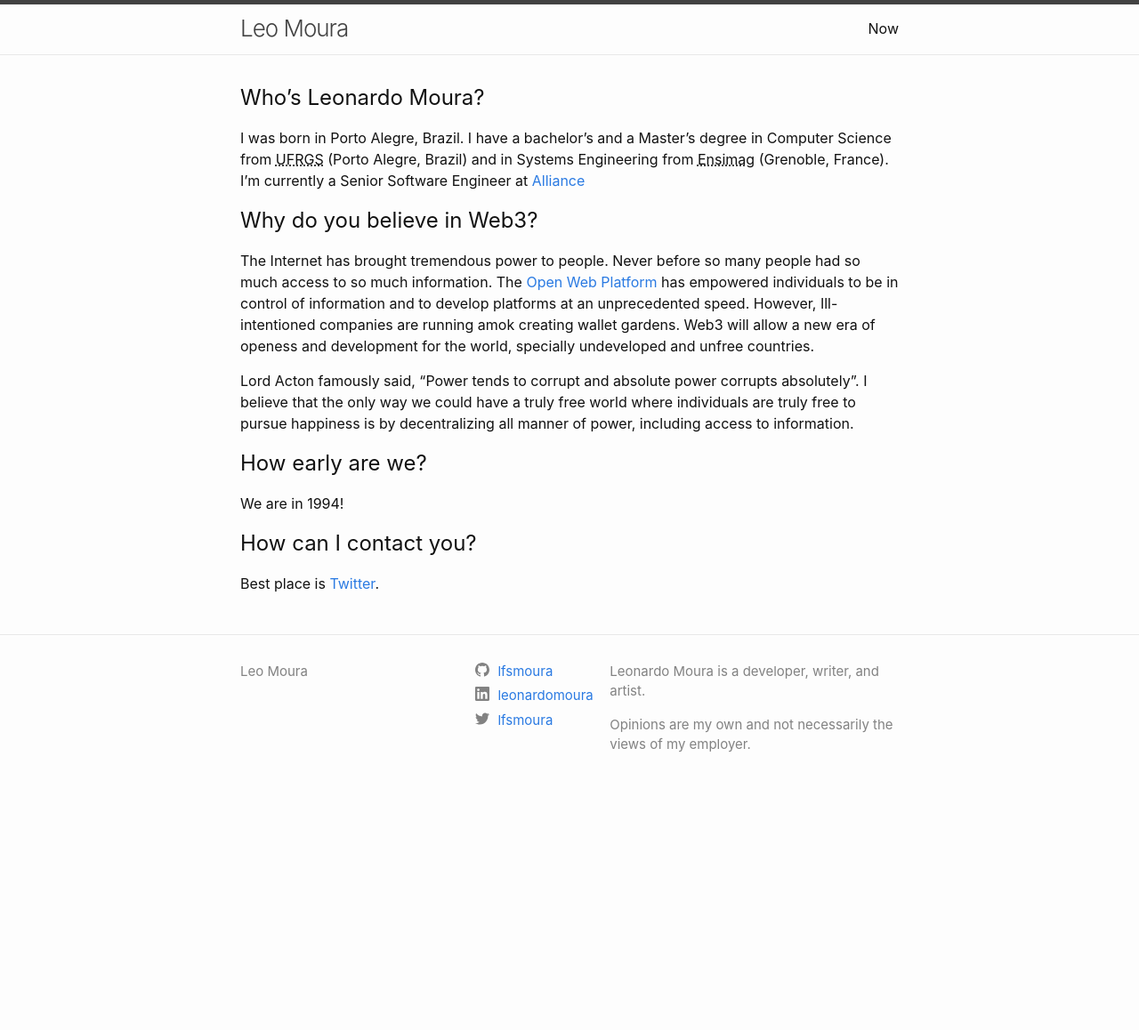
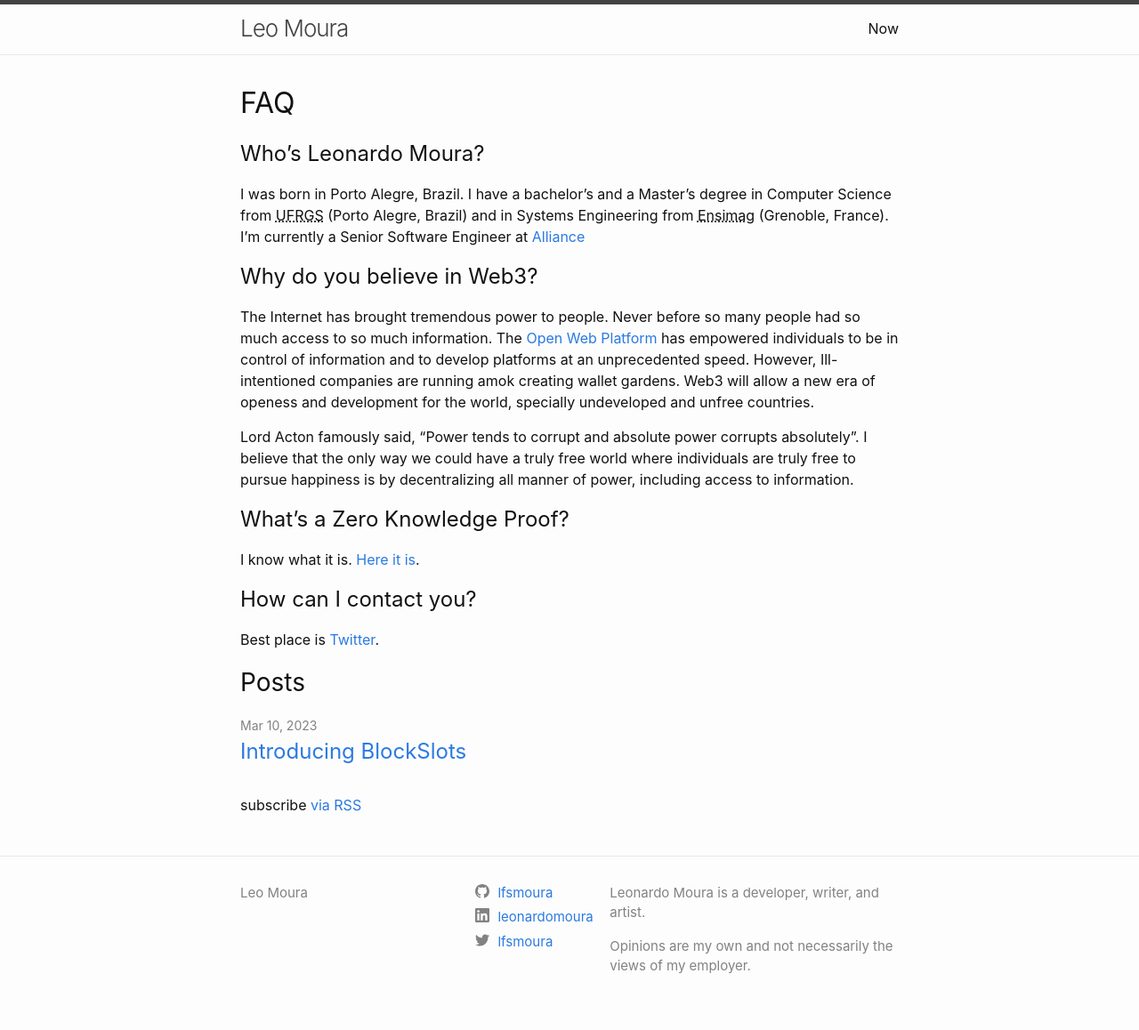
Before and after one commit to lfsmoura/lfsmoura.github.io, a Jekyll site: the page built from index.markdown, in a window 1280 px wide. Shown: the whole page at 89% size. Built offline with Jekyll 4.4.1, drawn with Linux system fonts in a browser that asks for light colours; before the commit the page ends 909 px from its top, so only the background shows below that.

Commit message:
Blockslots

```diff
--- a/_includes/head.html
+++ b/_includes/head.html
@@ -4,7 +4,7 @@
     <meta name="viewport" content="width=device-width, initial-scale=1">
     {%- seo -%}
     <link rel="stylesheet" href="{{ "/assets/main.css" | relative_url }}">
-    <link rel="shortcut icon" type="image/png" href="favicon.png">
+    <link rel="shortcut icon" type="image/png" href="/favicon.png">
     {%- feed_meta -%}
     {%- if jekyll.environment == 'production' and site.google_analytics -%}
       {%- include google-analytics.html -%}
--- a/index.markdown
+++ b/index.markdown
@@ -1,21 +1,24 @@
 ---
-# Feel free to add content and custom Front Matter to this file.
-# To modify the layout, see https://jekyllrb.com/docs/themes/#overriding-theme-defaults
-
 layout: home
 ---
 
+# FAQ
+
 ## Who's Leonardo Moura?
+
 I was born in Porto Alegre, Brazil. I have a bachelor's and a Master's degree in Computer Science from <abbr title="Universidade Federal do Rio Grande do Sul">UFRGS</abbr> (Porto Alegre, Brazil) and in Systems Engineering from <abbr title="École nationale supérieure d'informatique et de mathématiques appliquées de Grenoble">Ensimag</abbr> (Grenoble, France).
 I'm currently a Senior Software Engineer at [Alliance](https://alliance.xyz/)
 
 ## Why do you believe in Web3?
+
 The Internet has brought tremendous power to people. Never before so many people had so much access to so much information. The [Open Web Platform](https://www.w3.org/wiki/Open_Web_Platform) has empowered individuals to be in control of information and to develop platforms at an unprecedented speed. However, Ill-intentioned companies are running amok creating wallet gardens. Web3 will allow a new era of openess and development for the world, specially undeveloped and unfree countries.
 
 Lord Acton famously said, “Power tends to corrupt and absolute power corrupts absolutely”. I believe that the only way we could have a truly free world where individuals are truly free to pursue happiness is by decentralizing all manner of power, including access to information.
 
-## How early are we?
-We are in 1994!
+## What's a Zero Knowledge Proof?
+
+I know what it is. [Here it is](/assets/files/proof.bin).
 
 ## How can I contact you?
+
 Best place is [Twitter](https://www.twitter.com/lfsmoura).
```
Also changed, not shown: _posts/2023-03-10-blockslots-slot-machine-launch.md (added, +27 -0 lines), 1 other file.
